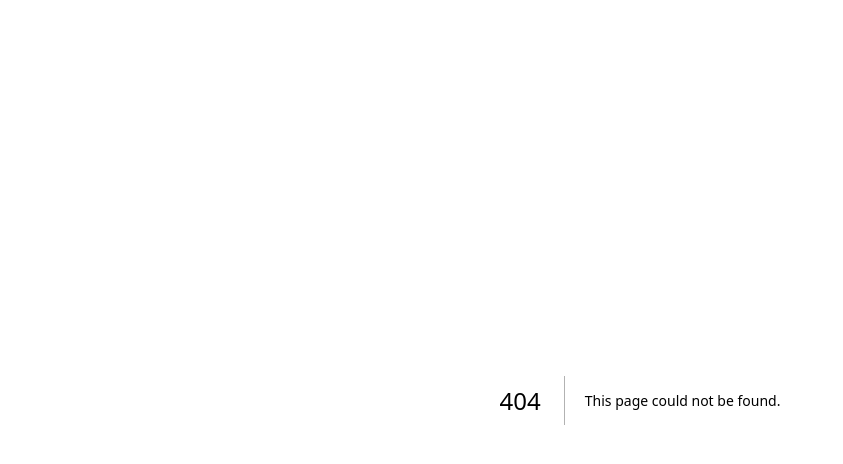
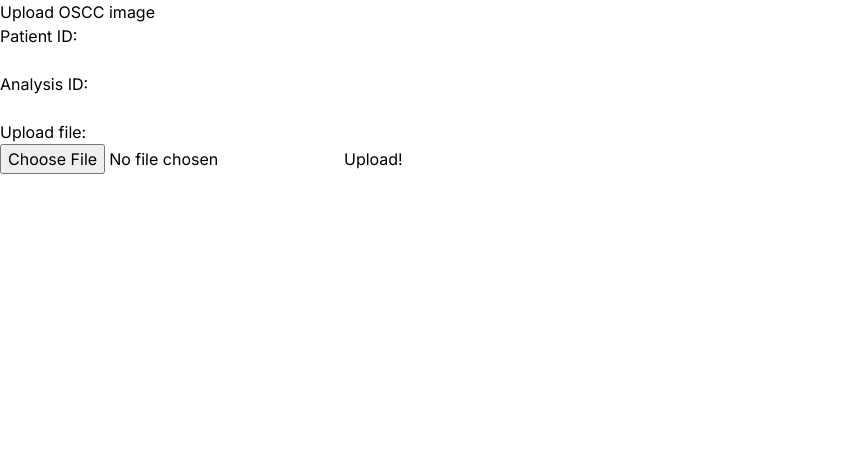
Before and after one commit to normalperson543/histoai, a Next.js app: page /upload_demo in a window 1280 px wide. Before the commit this address had no page. Shown: the top 464 px of the page, without its empty margins (0-843 px from the left). Built offline with nearby package versions, Linux system fonts and the light colour scheme.

Commit message:
basic uploading, submit/delete reports

```diff
--- a/app/globals.css
+++ b/app/globals.css
@@ -4,17 +4,17 @@
 
 :root {
   --foreground-rgb: 0, 0, 0;
-  --background-start-rgb: 214, 219, 220;
+  --background-start-rgb: 255, 255, 255;
   --background-end-rgb: 255, 255, 255;
 }
-
+/*
 @media (prefers-color-scheme: dark) {
   :root {
     --foreground-rgb: 255, 255, 255;
     --background-start-rgb: 0, 0, 0;
     --background-end-rgb: 0, 0, 0;
   }
-}
+}*/
 
 body {
   color: rgb(var(--foreground-rgb));
--- /dev/null
+++ b/app/lib/actions.ts
@@ -0,0 +1,65 @@
+'use server';
+
+import fs from "fs";
+import path from "path";
+import { promisify } from "util";
+import prisma from "./db";
+
+const writeFile = promisify(fs.writeFile);
+
+// Code from Vercel
+// Licensed under MIT
+// https://github.com/vercel/next.js/blob/canary/examples/server-actions-upload/app/action.ts
+export async function uploadImage(formData: FormData) {
+    const image = formData.get("file") as File;
+    const patientId = formData.get("patientId");
+    const analysisId = formData.get("analysisId");
+
+    const fileBuffer = await image.arrayBuffer();
+    const imagePath = path.join(`/images/${image.name}`);
+
+    await writeFile(imagePath, Buffer.from(fileBuffer));
+
+    return imagePath;
+}
+export async function submitReport(
+    {
+        patientId,
+        userId,
+        imageLink,
+        containsOSCC,
+        confidenceRate,
+        survey,
+        notes
+    }:
+    {
+        patientId: number
+        userId: number,
+        imageLink: string,
+        containsOSCC: boolean,
+        confidenceRate: number,
+        survey: string,
+        notes: string
+    }
+) {
+    const report = prisma.report.create({
+        "data": {
+            patientId: patientId,
+            userId: userId,
+            imageLink: imageLink,
+            containsOSCC: containsOSCC,
+            confidenceRate: confidenceRate,
+            survey: survey,
+            notes: notes
+        }
+    });
+    return report;
+}
+export async function deleteReport( analysisId: number) {
+    const deleteReport = prisma.report.delete({
+        "where": {
+            id: analysisId
+        }
+    })
+    return deleteReport;
+}
--- /dev/null
+++ b/app/lib/db.ts
@@ -0,0 +1,16 @@
+// https://www.prisma.io/docs/orm/more/help-and-troubleshooting/help-articles/nextjs-prisma-client-dev-practices
+import { PrismaClient } from '@prisma/client'
+
+const prismaClientSingleton = () => {
+  return new PrismaClient()
+}
+
+declare const globalThis: {
+  prismaGlobal: ReturnType<typeof prismaClientSingleton>;
+} & typeof global;
+
+const prisma = globalThis.prismaGlobal ?? prismaClientSingleton()
+
+export default prisma
+
+if (process.env.NODE_ENV !== 'production') globalThis.prismaGlobal = prisma
--- /dev/null
+++ b/app/upload_demo/page.tsx
@@ -0,0 +1,18 @@
+import { uploadImage } from "../lib/actions";
+export default async function Page() {
+    return (
+        <>
+            <h1>Upload OSCC image</h1>
+            <form action={uploadImage}>
+                <div>Patient ID:</div>
+                <input type="text" name="patientId" />
+                <div>Analysis ID:</div>
+                <input type="text" name="analysisId" />
+                <div>Upload file:</div>
+                <input type="file" name="file" />
+
+                <input type="submit" value="Upload!"/>
+            </form>
+        </>
+    );
+}
--- a/next.config.js
+++ b/next.config.js
@@ -1,4 +1,4 @@
 /** @type {import('next').NextConfig} */
-const nextConfig = {};
+const nextConfig = {"experimental": { "serverActions": true }};
 
 module.exports = nextConfig;
```
